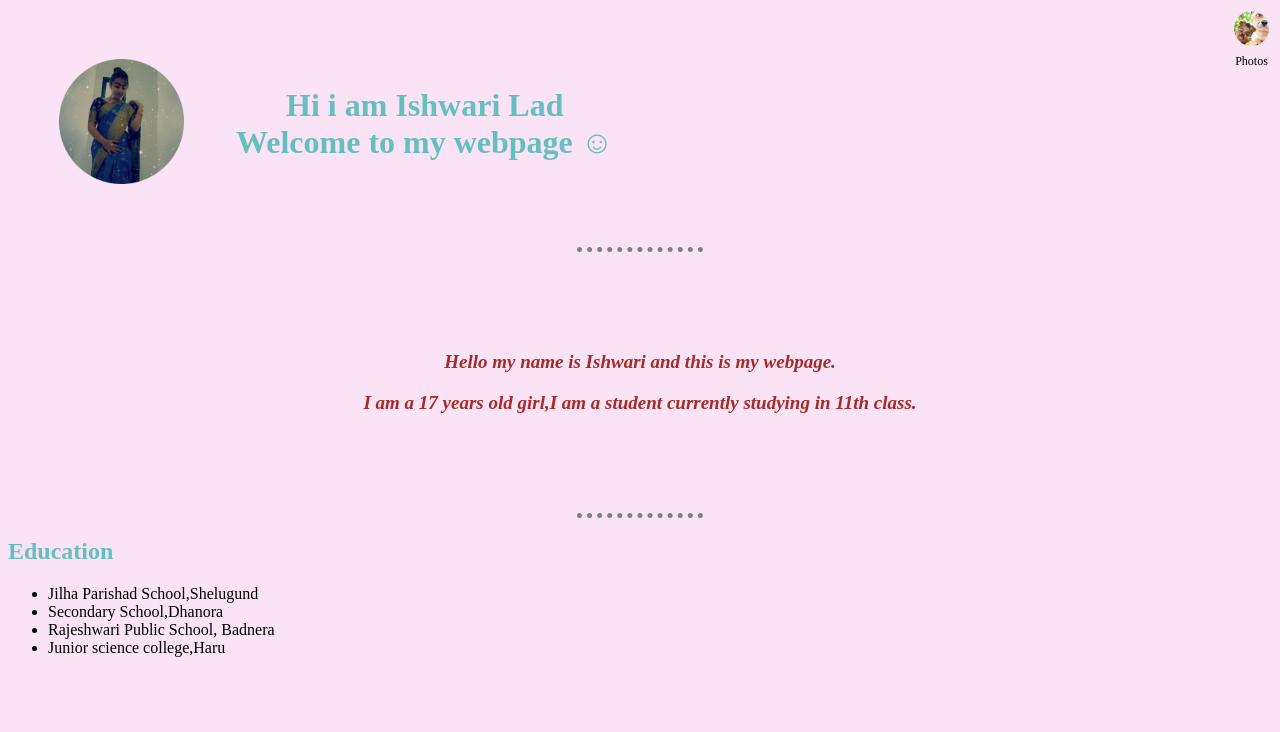
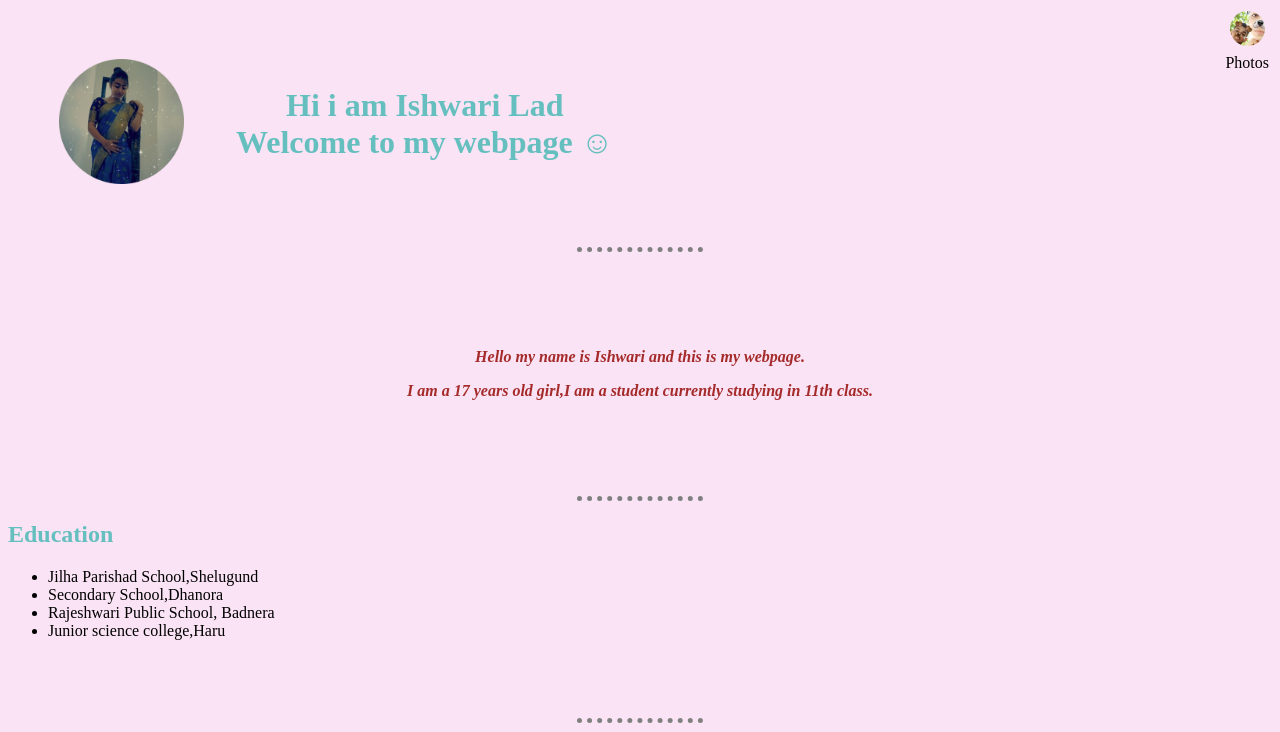
Before and after one commit to PratikLohakare07/1st-website, a plain HTML site: page index.html in a window 1280 px wide. Shown: the top 732 px of the page. Drawn offline with Linux system fonts and the light colour scheme.

Commit message:
Update styles.css

```diff
--- a/css/styles.css
+++ b/css/styles.css
@@ -27,7 +27,7 @@ tbody{
 p
 {
   align-self: right;
-  font-size: 19px;
+
   color: brown;
 }
 .Table2{
@@ -35,7 +35,7 @@ p
   align:center;
 }
 .font{
-  font-size: 12px;
+
 }
 .text
 {
```
